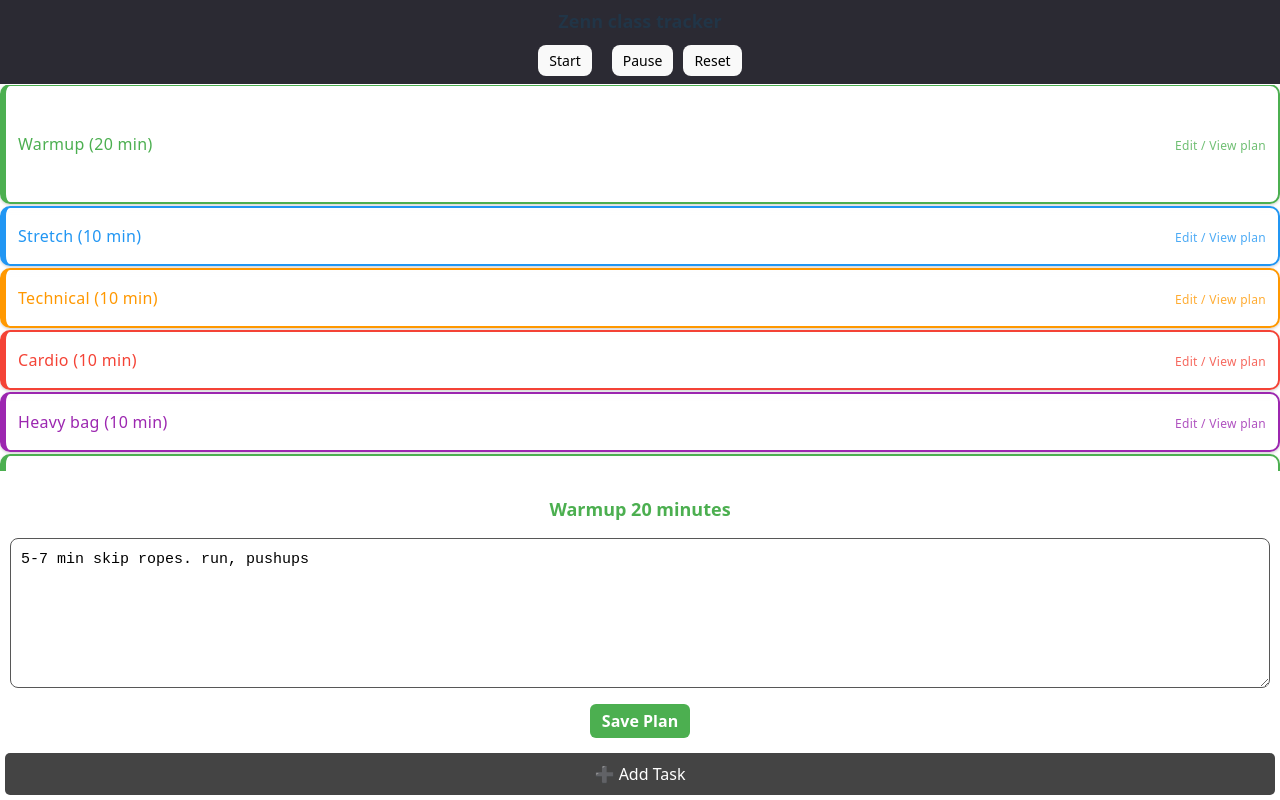
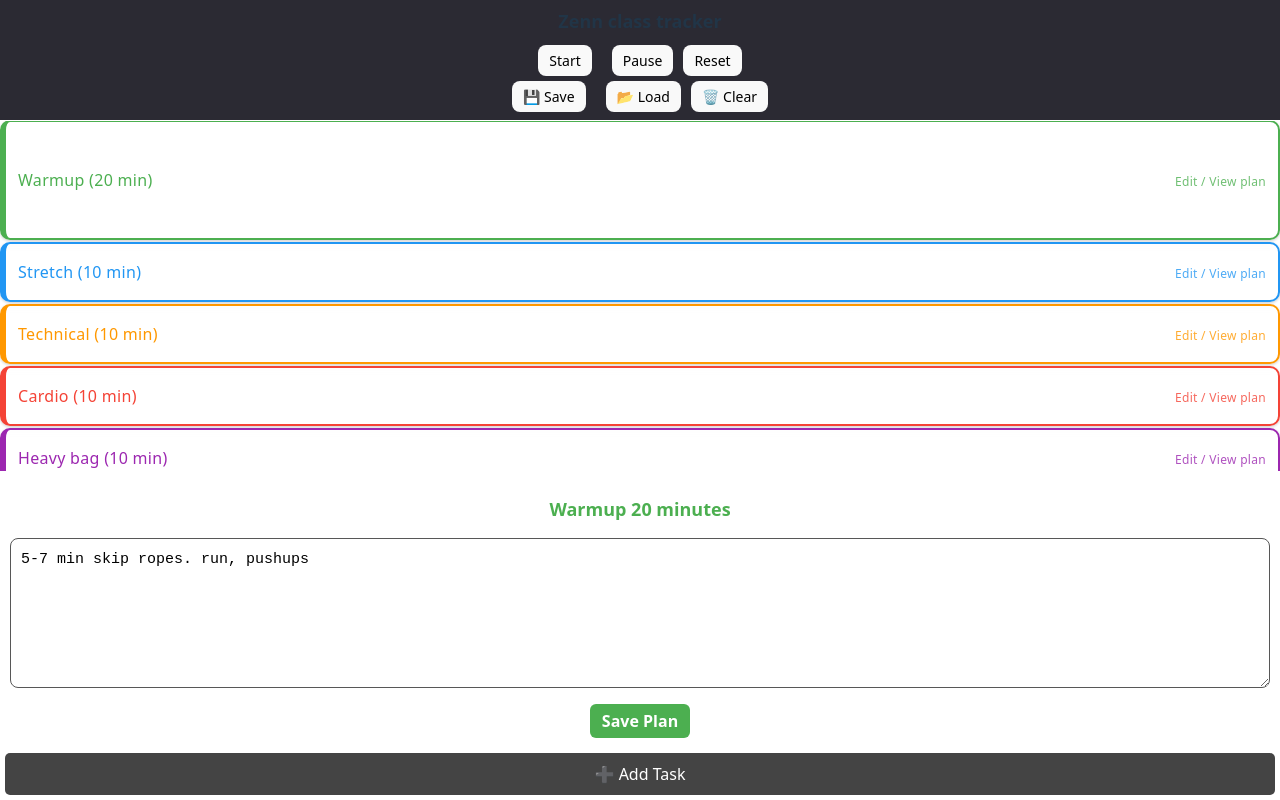
Before and after one commit to powpowdan/zenntrainer, a React (Vite) app: page / in a window 1280 px wide. Built offline with nearby package versions, Linux system fonts and the light colour scheme.

Commit message:
localStorage save functionality added

```diff
--- a/src/App.jsx
+++ b/src/App.jsx
@@ -10,7 +10,11 @@ export default function App() {
 
   const [selectedTask, setSelectedTask] = useState(null);
 
-  const [tasks, setTasks] = useState([
+  const [tasks, setTasks] = useState(() => {
+    const saved = localStorage.getItem("savedClass");
+    return saved
+      ? JSON.parse(saved)
+      : [
           {
             id: 1,
             name: "Warmup",
@@ -60,37 +64,9 @@ export default function App() {
             color: "#2196f3",
             plan: "heavy bag burnout kicks",
           },
-    {
-      id: 8,
-      name: "Technical2",
-      duration: 5,
-      color: "#ff9800",
-      plan: "Jab, Cross, Thai Kick",
-    },
-    { id: 9, name: "Cardio2", duration: 4, color: "#f44336", plan: "" },
-    {
-      id: 10,
-      name: "Cooldown2",
-      duration: 5,
-      color: "#9c27b0",
-      plan: "int stretch, clean equi",
-    },
-    {
-      id: 11,
-      name: "Technical",
-      duration: 10,
-      color: "#ff9800",
-      plan: "Jab, Cross, Thai Kick",
-    },
-    { id: 12, name: "Cardio", duration: 5, color: "#f44336", plan: "" },
-    {
-      id: 14,
-      name: "Cooldown",
-      duration: 5,
-      color: "#9c27b0",
-      plan: "Jab, Cross, Thai Kick",
-    },
-  ]);
+
+        ];
+  });
   const updateTaskPlan = (id, newPlan) => {
     setTasks((prevTasks) =>
       prevTasks.map((t) => (t.id === id ? { ...t, plan: newPlan } : t))
@@ -146,6 +122,12 @@ export default function App() {
     return () => clearInterval(interval);
   }, [isRunning, tasks]);
 
+  // this is for auto saving on moving an task
+
+  //   useEffect(() => {
+  //   localStorage.setItem("savedClass", JSON.stringify(tasks));
+  // }, [tasks]);
+
   return (
     <div
       style={{
@@ -158,7 +140,38 @@ export default function App() {
         boxSizing: "border-box",
       }}
     >
-      <Header onStart={startClass} onPause={pauseClass} onReset={resetClass} />
+      {/* <button
+        onClick={() =>
+          localStorage.setItem("savedClass", JSON.stringify(tasks))
+        }
+      >
+        Save Class
+      </button>
+
+      <button
+        onClick={() => {
+          const saved = localStorage.getItem("savedClass");
+          if (saved) setTasks(JSON.parse(saved));
+        }}
+      >
+        Load Saved Class
+      </button>
+
+      <button onClick={() => localStorage.removeItem("savedClass")}>
+        Clear Saved
+      </button> */}
+
+      <Header
+        onStart={startClass}
+        onPause={pauseClass}
+        onReset={resetClass}
+        onSave={() => localStorage.setItem("savedClass", JSON.stringify(tasks))}
+        onLoad={() => {
+          const saved = localStorage.getItem("savedClass");
+          if (saved) setTasks(JSON.parse(saved));
+        }}
+        onClear={() => localStorage.removeItem("savedClass")}
+      />
       <div
         style={{
           flex: 1,
--- a/src/components/Header.jsx
+++ b/src/components/Header.jsx
@@ -1,4 +1,4 @@
-export default function Header({ onStart, onPause, onReset }) {
+export default function Header({ onStart, onPause, onReset, onSave, onLoad, onClear }) {
 
   return (
     <div
@@ -18,6 +18,11 @@ export default function Header({ onStart, onPause, onReset }) {
         <button onClick={onReset} style={{ padding: "5px 10px", fontSize: "14px",}}>
           Reset
         </button>
+          <div style={{ marginTop: "5px"}} >
+        <button onClick={onSave} style={{ padding: "5px 10px", fontSize: "14px",  margin: "0 10px 0 0",}}>💾 Save</button>
+        <button onClick={onLoad} style={{ padding: "5px 10px", fontSize: "14px", margin: "0 10px 0 10px",}}>📂 Load</button>
+        <button onClick={onClear} style={{ padding: "5px 10px", fontSize: "14px",}}>🗑️ Clear</button>
+      </div>
     </div>
   );
 }
```
Lines whose indentation alone changed are shown as unchanged.
